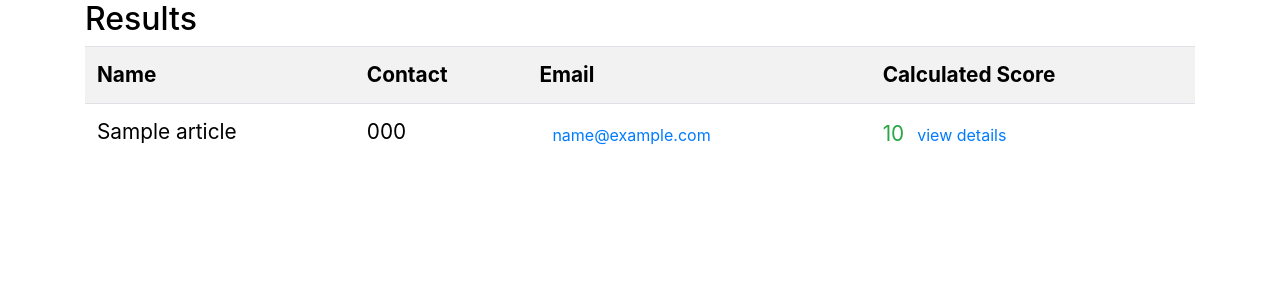
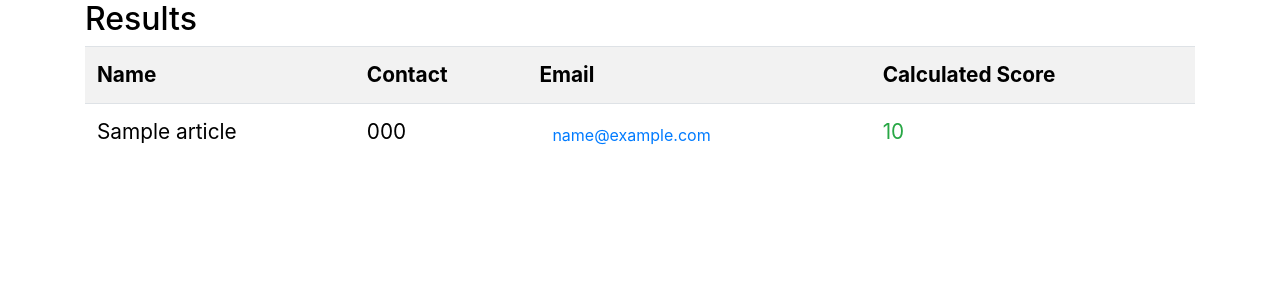
Before and after one commit to ABCF98/Snoopy, a Flask app: template templates/results.html in a window 1280 px wide. Shown: the part 409-713 px from the top of the page. Run offline with Flask 2, Linux system fonts and the light colour scheme; the template is opened without the code that fills it: most values are stand-ins (such as "Sample title", 1, 10 or a date in 2020); parts of the project's set-up code (start-up, migrations or seed data) failed here and were passed over; some libraries are stand-ins or nearby versions.

Commit message:
Remove extra link

```diff
--- a/templates/results.html
+++ b/templates/results.html
@@ -29,7 +29,7 @@
     <td>{{article.NAME}}</td>
     <td>{{article.PHONE}}</td>
     <td><a href="edit_article/{{article.id}}" class="btn btn-default pull-right">{{article.EMAIL}}</a></td>
-    <td class="ml-2 text-success">{{article.score}}<a href="edit_article/{{article.id}}" class="btn btn-default pull-right">view details</a></td>
+    <td class="ml-2 text-success">{{article.score}}</td>
   </tr>
   {% endfor %}
 </table>
```
